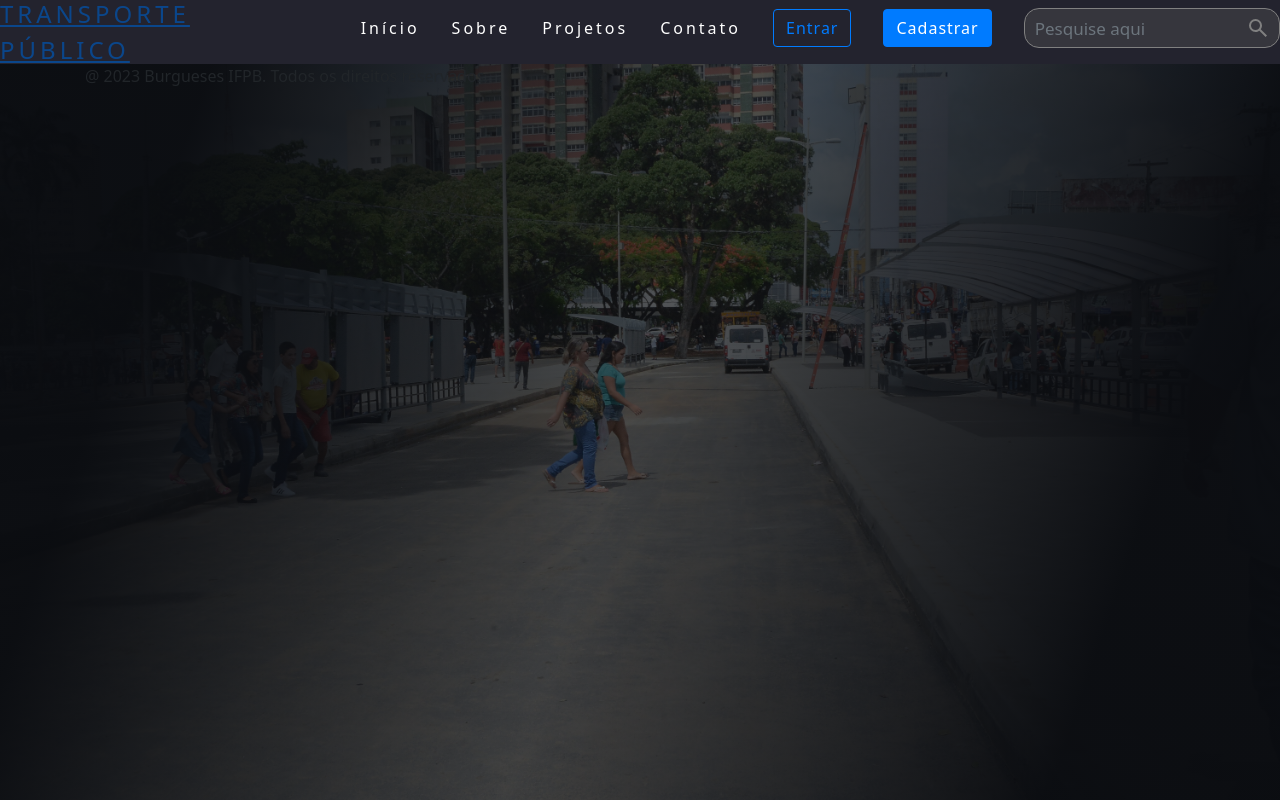
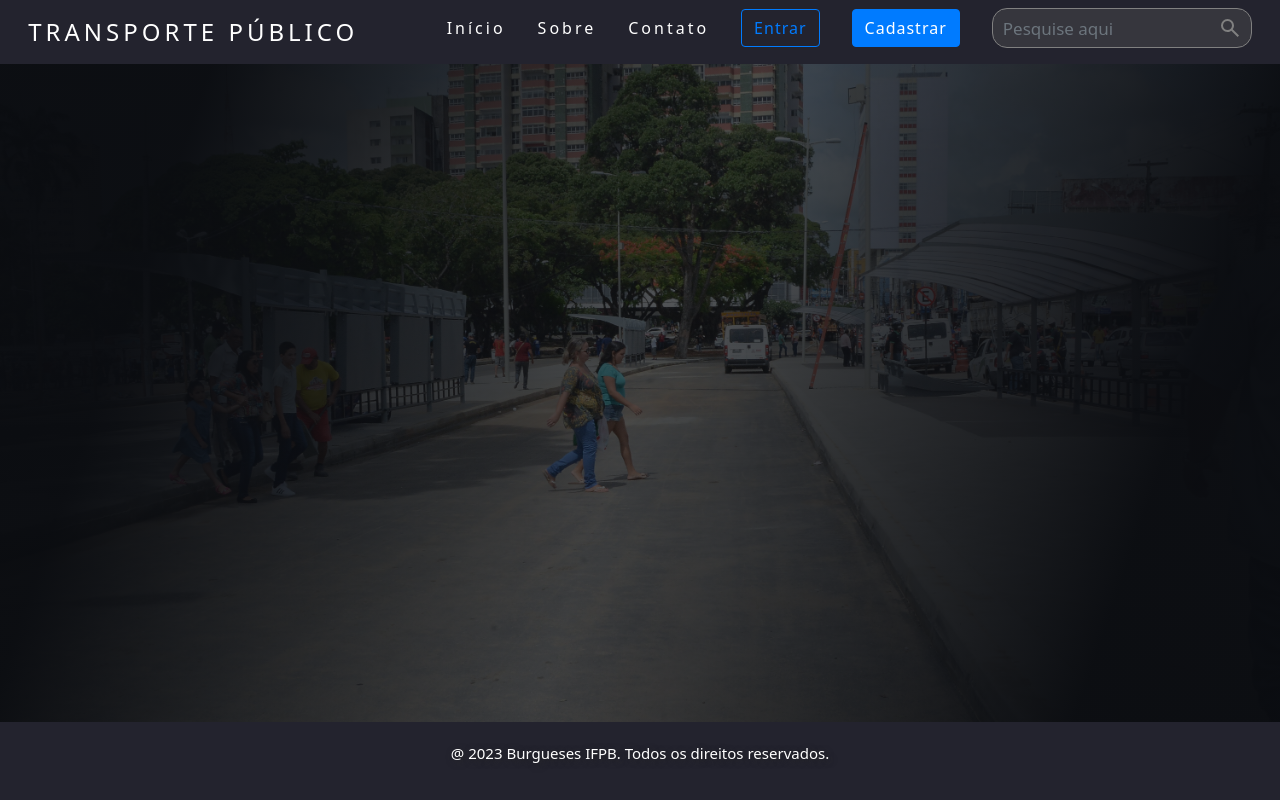
Before and after one commit to danilocb21/connectbus, a Django app: page / in a window 1280 px wide. Run offline with Django 4.2, Linux system fonts and the light colour scheme; some libraries are stand-ins or nearby versions.

Commit message:
Arrumado footer, mudou background

```diff
--- a/transporte/app/static/app/style.css
+++ b/transporte/app/static/app/style.css
@@ -6,10 +6,13 @@
 body {
   font-family: system-ui, -apple-system, Helvetica, Arial, sans-serif;
   overflow-x: hidden;
+  display: flex;
+  flex-direction: column;
+  min-height: 100vh;
 }
 
 #background {
-  background: url(images/bg.jpg);
+  background: url(images/background.jpg);
   background-size: cover;
   position: fixed;
   inset: 0;
@@ -82,6 +85,16 @@
 
 .btn:hover {
   opacity: 1;
+}
+
+footer {
+  margin-top: auto;
+  background-color: #23232e;
+  padding: 20px;
+  text-align: center;
+  font-size: 15px;
+  color: #ffffff;
+  text-shadow: 2px 2px 7px #252525;
 }
 
 input[type="search"]::-webkit-search-decoration,
--- a/transporte/app/templates/base.html
+++ b/transporte/app/templates/base.html
@@ -14,6 +14,8 @@
 
     {% load static %}
     <link rel="stylesheet" href="{% static "app/style.css" %}">
+    <link rel="stylesheet" href="{% static "app/home.css" %}">
+    {% block links %} {% endblock %}
     <title>{% block title %}Monitora-JP | Transporte Público{% endblock %}</title>
 </head>
 <body>
@@ -28,7 +30,6 @@
             <ul class="nav-list">
                 <li><a href="/">Início</a></li>
                 <li><a href="#">Sobre</a></li>
-                <li><a href="#">Projetos</a></li>
                 <li><a href="#">Contato</a></li>
                 {% if user.is_authenticated %}
                 <li><a href="/logout/" class="btn btn-outline-primary" role="button">Logout</a></li>
@@ -64,7 +65,7 @@
             <span>@ 2023 </span> Burgueses IFPB. Todos os direitos reservados.
           </p>
         </div>
-      </footer>
+    </footer>
 
     {% comment %} Scripts Jquery / Bootstrap {% endcomment %}
     <script src="https://code.jquery.com/jquery-3.3.1.slim.min.js" integrity="sha384-q8i/X+965DzO0rT7abK41JStQIAqVgRVzpbzo5smXKp4YfRvH+8abtTE1Pi6jizo" crossorigin="anonymous"></script>
```
Also changed, not shown: transporte/app/static/app/images/background.jpg (renamed from transporte/app/static/app/images/bg.jpg).
